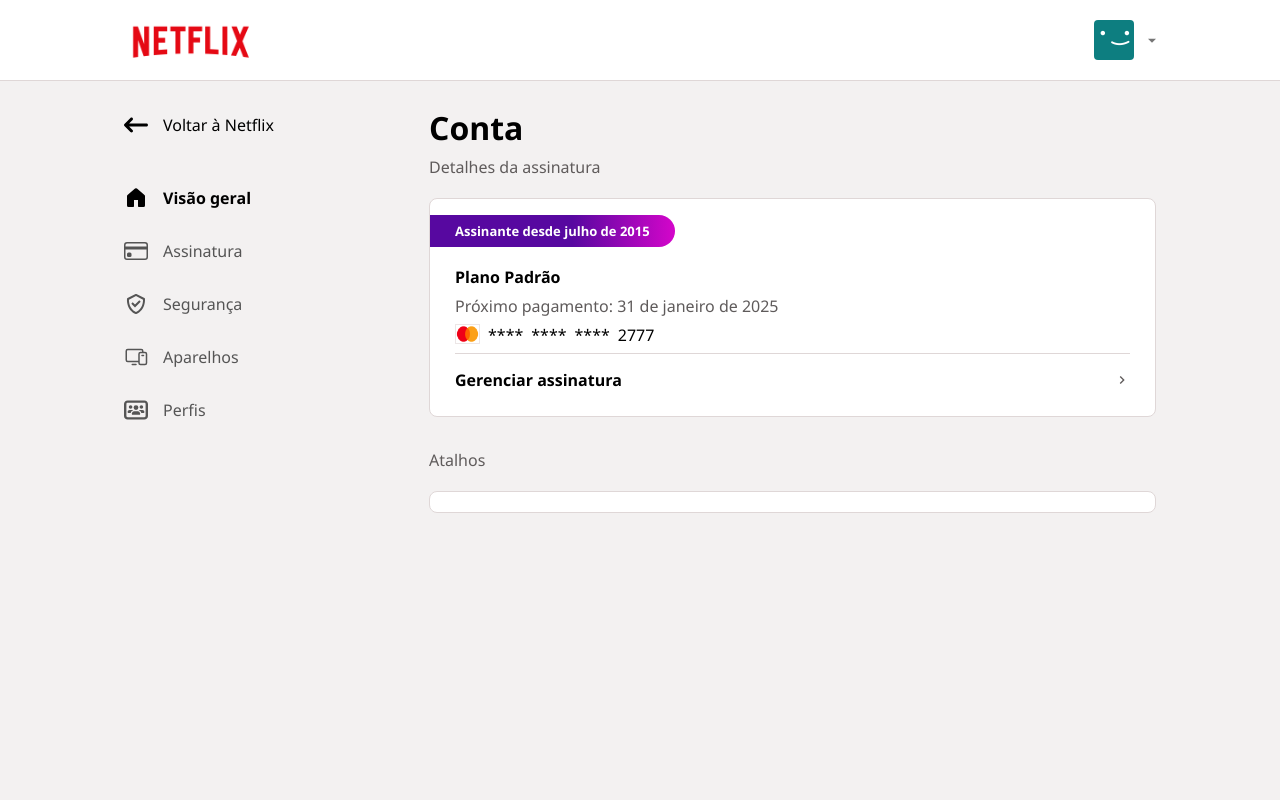
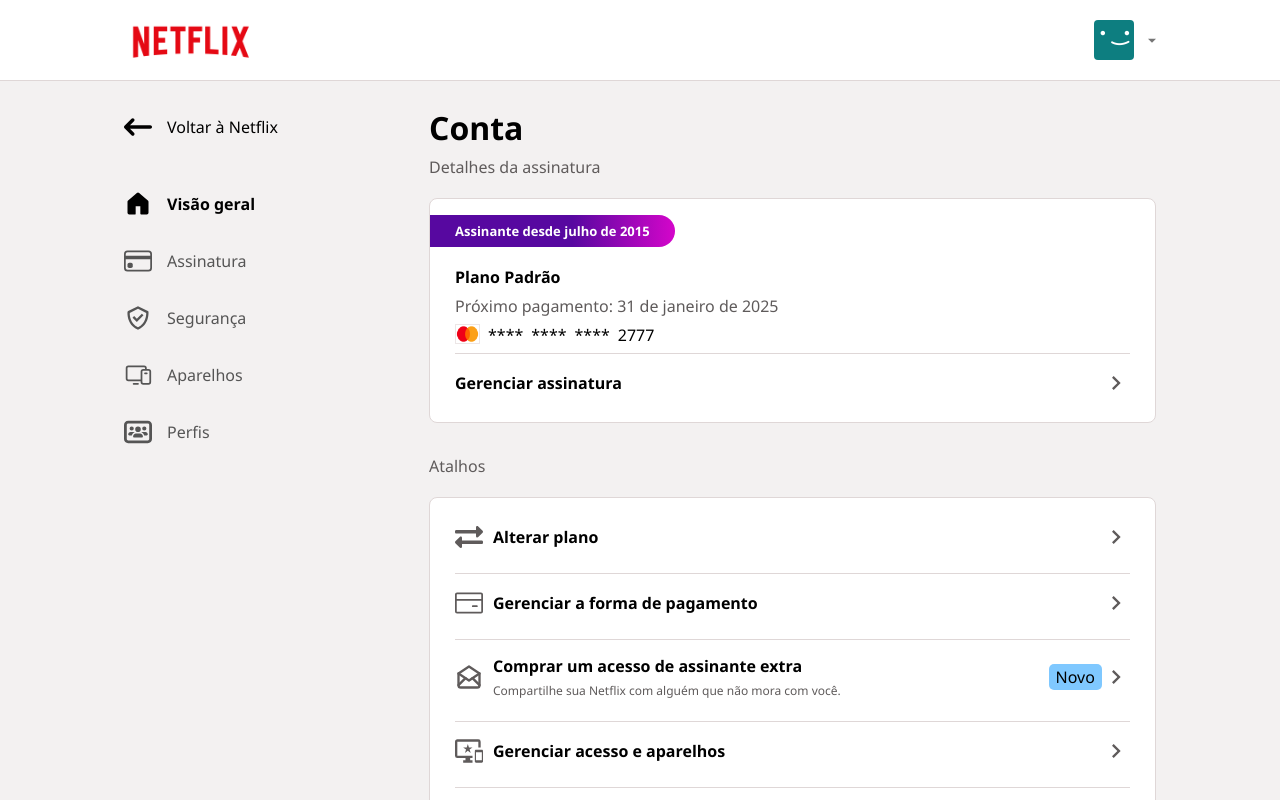
Before and after one commit to carlos-andemberg/Netflix-IFAL, a React (Vite) app: page /conta in a window 1280 px wide. Shown: the top 800 px of the page. Built offline with nearby package versions, Linux system fonts and the light colour scheme.

Commit message:
Version 1.4

```diff
--- a/src/components/Atalhos.css
+++ b/src/components/Atalhos.css
@@ -12,6 +12,9 @@
 }
 
 .atalhos>.atalhos-box {
+    display: flex;
+    flex-direction: column;
+    gap: 20px;
     border-radius: 8px;
     padding-top: 20px;
     width: 88%;
@@ -19,3 +22,82 @@
     background-color: white;
     color: black;
 }
+
+.atalhos>.atalhos-box .icone-gerenciar {
+    color: rgb(95, 91, 91);
+    font-size: 28px;
+}
+
+.atalhos>.atalhos-box>.atalho-plano {
+    display: flex;
+    flex-direction: row;
+    justify-content: space-between;
+    align-items: center;
+    padding-bottom: 15px;
+}
+
+.atalhos>.atalhos-box .title {
+    font-weight: bold;
+}
+
+.atalhos>.atalhos-box {
+    display: flex;
+    flex-direction: column;
+    gap: 7px;
+    padding: 25px;
+}
+
+.atalhos>.atalhos-box .icons-div{
+    display: flex;
+    flex-direction: row;
+    align-items: center;
+    gap: 10px;
+}
+
+.atalhos>.atalhos-box .icons-div>.icons{
+    color: rgb(95, 91, 91);
+    font-size: 28px;
+}
+
+.atalhos>.atalhos-box>.atalho-comum {
+    border-top: solid 1px rgb(223, 215, 215);
+    padding-top: 15px;
+    padding-bottom: 15px;
+    display: flex;
+    flex-direction: row;
+    justify-content: space-between;
+    align-items: center;
+}
+
+.atalhos>.atalhos-box>.atalho-sub {
+    border-top: solid 1px rgb(223, 215, 215);
+    padding-top: 15px;
+    padding-bottom: 15px;
+    display: flex;
+    flex-direction: row;
+    justify-content: space-between;
+    align-items: center;
+}
+
+.atalhos>.atalhos-box>.atalho-sub>.icons-div>.sub-title {
+    display: flex;
+    flex-direction: column;
+    gap: 5px;
+}
+
+.atalhos>.atalhos-box .subtitle {
+    color: rgb(95, 91, 91);
+    font-size: 12px;
+}
+
+.atalhos>.atalhos-box>.atalho-sub>.new-div{
+    display: flex;
+    flex-direction: row;
+    align-items: center;
+}
+
+.atalhos>.atalhos-box>.atalho-sub>.new-div>.new {
+    padding: 2px 7px;
+    background-color: rgb(127, 200, 255);
+    border-radius: 5px;
+}
--- a/src/components/Atalhos.jsx
+++ b/src/components/Atalhos.jsx
@@ -1,13 +1,28 @@
 import './Atalhos.css';
+import { MdChevronRight } from "react-icons/md";
+import { GoCreditCard } from "react-icons/go";
+import { TbMailOpened } from "react-icons/tb";
+import { MdOutlineImportantDevices } from "react-icons/md";
+import { FaExchangeAlt } from "react-icons/fa";
+import { CiLock } from "react-icons/ci";
+import { AiOutlineUserSwitch } from "react-icons/ai";
+import { TbAlertHexagon } from "react-icons/tb";
+import { GoGear } from "react-icons/go";
 
 function Atalhos(){
     return(
         <div className="atalhos">
             <span className='titulo-atalhos'>Atalhos</span>
             <div className="atalhos-box">
-                <div className="atalhos-plano"></div>
-                <div className="atalhos-pagamento"></div>
-                <div className="atalhos-comprar"></div>
+                <div className='atalho-plano'><div className='icons-div'><FaExchangeAlt className='icons'/><span className='title'>Alterar plano</span></div><MdChevronRight className='icone-gerenciar' /></div>
+                <div className='atalho-comum'><div className='icons-div'><GoCreditCard className='icons'/><span className='title'>Gerenciar a forma de pagamento</span></div><MdChevronRight className='icone-gerenciar' /></div>
+                <div className='atalho-sub'><div className='icons-div'><TbMailOpened className='icons'/><div className='sub-title'><span className='title'>Comprar um acesso de assinante extra</span><span className='subtitle'>Compartilhe sua Netflix com alguém que não mora com você.</span></div></div><div className='new-div'><span className='new'>Novo</span><MdChevronRight className='icone-gerenciar' /></div></div>
+                <div className='atalho-comum'><div className='icons-div'><MdOutlineImportantDevices className='icons' /><span className='title'>Gerenciar acesso e aparelhos</span></div><MdChevronRight className='icone-gerenciar' /></div>
+                <div className='atalho-comum'><div className='icons-div'><CiLock className='icons'/><span className='title'>Atualizar senha</span></div><MdChevronRight className='icone-gerenciar' /></div>
+                <div className='atalho-comum'><div className='icons-div'><AiOutlineUserSwitch className='icons'/><span className='title'>Transferir um perfil</span></div><MdChevronRight className='icone-gerenciar' /></div>
+                <div className='atalho-comum'><div className='icons-div'><TbAlertHexagon className='icons'/><span className='title'>Ajustar o controle parental</span></div><MdChevronRight className='icone-gerenciar' /></div>
+                <div className='atalho-sub'><div className='icons-div'><GoGear className='icons' /><div className='sub-title'><span className='title'>Editar configurações</span><span className='subtitle'>Idiomas, legendas, reprodução automática, notificações, privacidade e muito mais</span></div></div><MdChevronRight className='icone-gerenciar' /></div>
+
             </div>
         </div>
     );
--- a/src/components/DetalhesConta.css
+++ b/src/components/DetalhesConta.css
@@ -79,4 +79,5 @@
 
 .detalhes-conta>.detalhes-plano>.detalhes-recuo>.credit-security>.icone-gerenciar {
     color: rgb(95, 91, 91);
+    font-size: 28px;
 }
--- a/src/components/MenuLateral.css
+++ b/src/components/MenuLateral.css
@@ -47,8 +47,7 @@
 
 .menu-item>.item-inferior>.item>.item-icons,
 .menu-item>.item-superior>.item-top>.item-icons {
-    width: 24px;
-    height: 24px;
+    font-size: 28px;
 }
 
 .menu-item>.item-superior>.item-top>.item-icons.top,
--- a/src/pages/PageConta.css
+++ b/src/pages/PageConta.css
@@ -34,4 +34,5 @@
 
 .page-conta>.principal>.conteudo {
     width: 75vw;
+    margin-bottom: 40px;
 }
```
